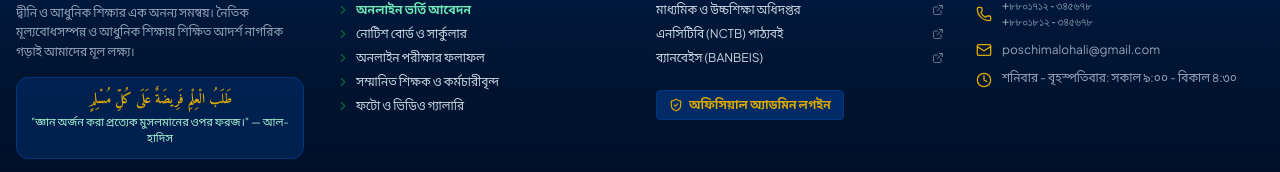
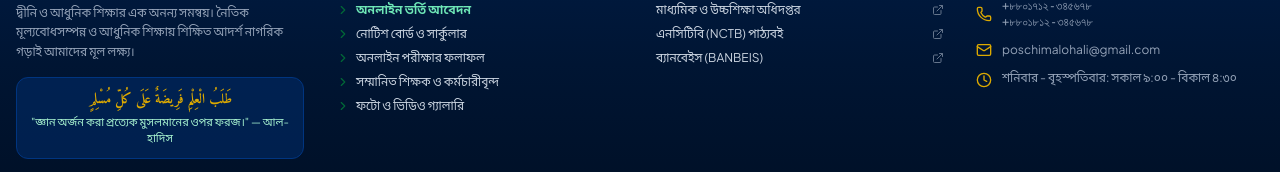
Before and after one commit to yeakubali2112/madrash-, a Next.js app: page / in a window 1280 px wide. Shown: the part 5936-6108 px from the top of the page. Built offline with nearby package versions, Linux system fonts and the light colour scheme; a web font is replaced by a local one.

Commit message:
fix: remove official admin login button from footer

```diff
--- a/components/Footer.tsx
+++ b/components/Footer.tsx
@@ -11,8 +11,7 @@ import {
   MapPin,
   Clock,
   ExternalLink,
-  ChevronRight,
-  ShieldCheck
+  ChevronRight
 } from 'lucide-react';
 
 export const Footer: React.FC = () => {
@@ -179,15 +178,7 @@ export const Footer: React.FC = () => {
               </li>
             </ul>
 
-            <div className="pt-2">
-              <Link
-                href="/admin"
-                className="inline-flex items-center gap-1.5 text-xs text-[#DDAA00] hover:text-white font-bold bg-[#002b66] border border-[#003580] px-3 py-1.5 rounded transition-all hover:border-[#DDAA00]"
-              >
-                <ShieldCheck className="w-3.5 h-3.5 text-[#DDAA00]" />
-                <span>অফিসিয়াল অ্যাডমিন লগইন</span>
-              </Link>
-            </div>
+
           </div>
 
           {/* Col 4: Contact & Office */}
```
